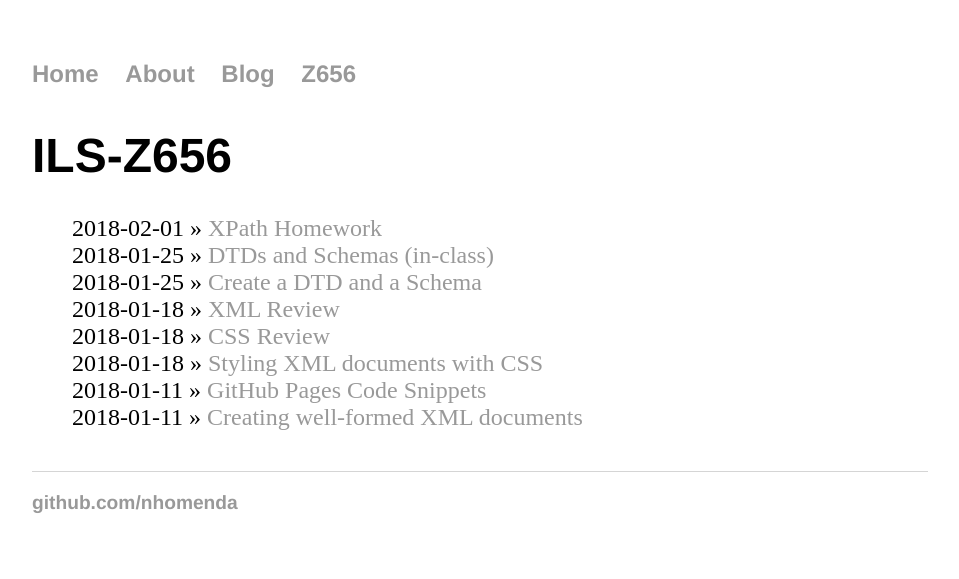
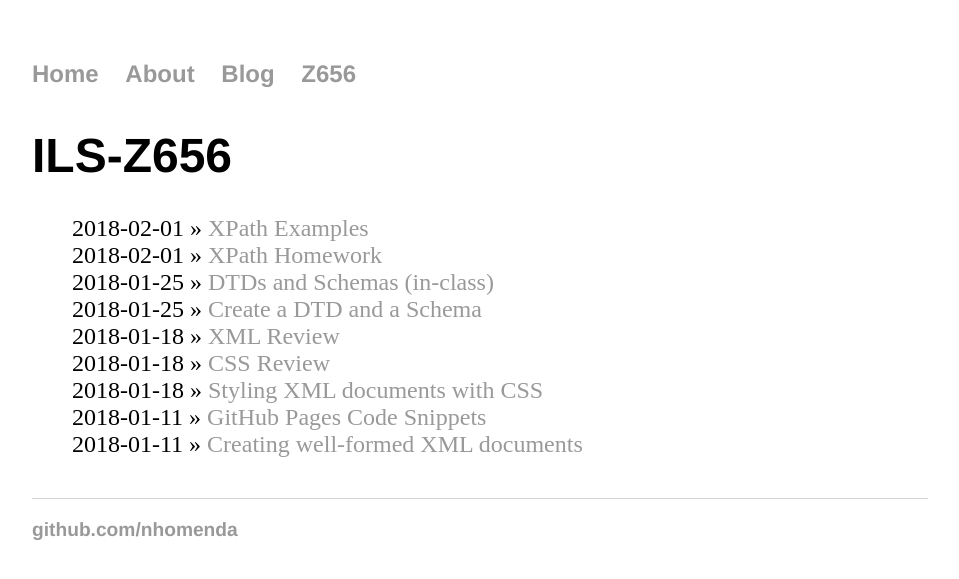
Before and after one commit to nhomenda/nhomenda.github.io, a Jekyll site: the page built from Z656/index.html, in a window 1280 px wide. Shown: the top 579 px of the page, without its empty margins (160-1119 px from the left). Built offline with Jekyll 4.4.1, drawn with Linux system fonts in a browser that asks for light colours.

Commit message:
Update index.html

```diff
--- a/Z656/index.html
+++ b/Z656/index.html
@@ -4,7 +4,8 @@ title: ILS-Z656
 ---
 	<h1>{{ page.title }}</h1>
 	<ul class="assignments">
-	    <li>2018-02-01 » <a href="/Z656/xpath-homework" title="XPath Homework">XPath Homework</a></li>
+	    <li>2018-02-01 » <a href="/Z656/xpath.html" title="XPath Examples">XPath Examples</a></li>
+	    <li>2018-02-01 » <a href="/Z656/xpath-homework.html" title="XPath Homework">XPath Homework</a></li>
 	    <li>2018-01-25 » <a href="/Z656/dtd-schema.html" title="DTDs and Schemas">DTDs and Schemas (in-class)</a></li>
 	    <li>2018-01-25 » <a href="/Z656/create-dtd-schema.html" title="Create a DTD and a Schema">Create a DTD and a Schema</a></li>
 	    <li>2018-01-18 » <a href="/Z656/XMLreview.html" title="XML Review">XML Review</a></li>
```
